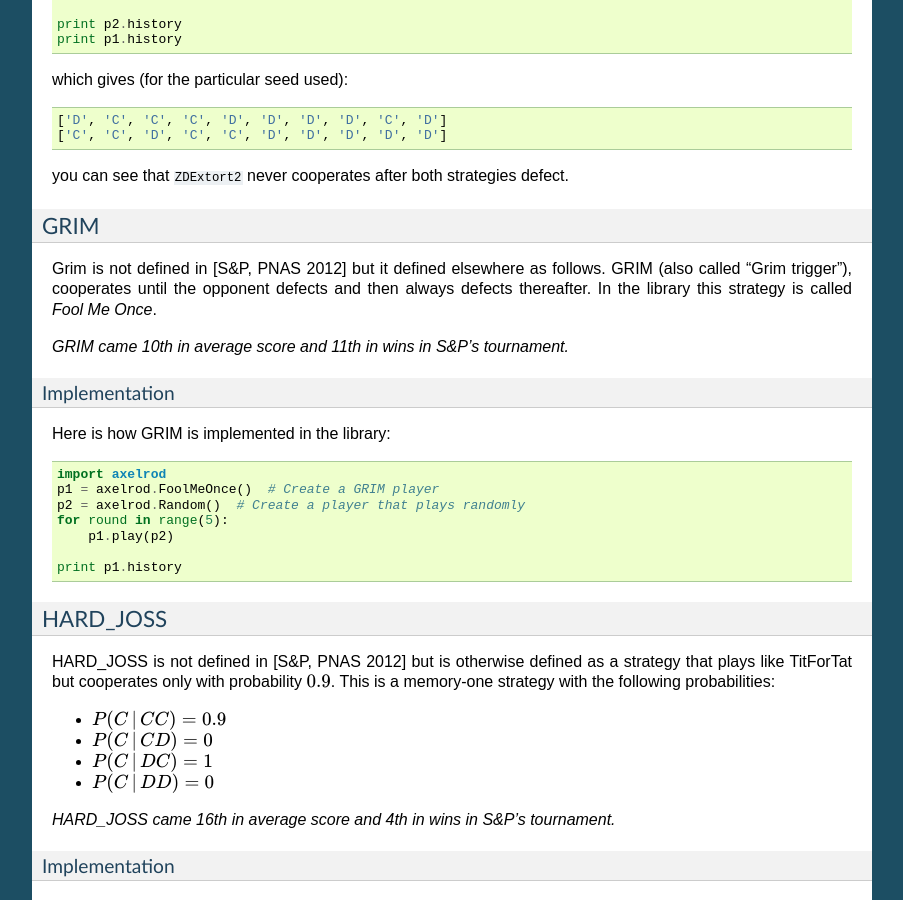
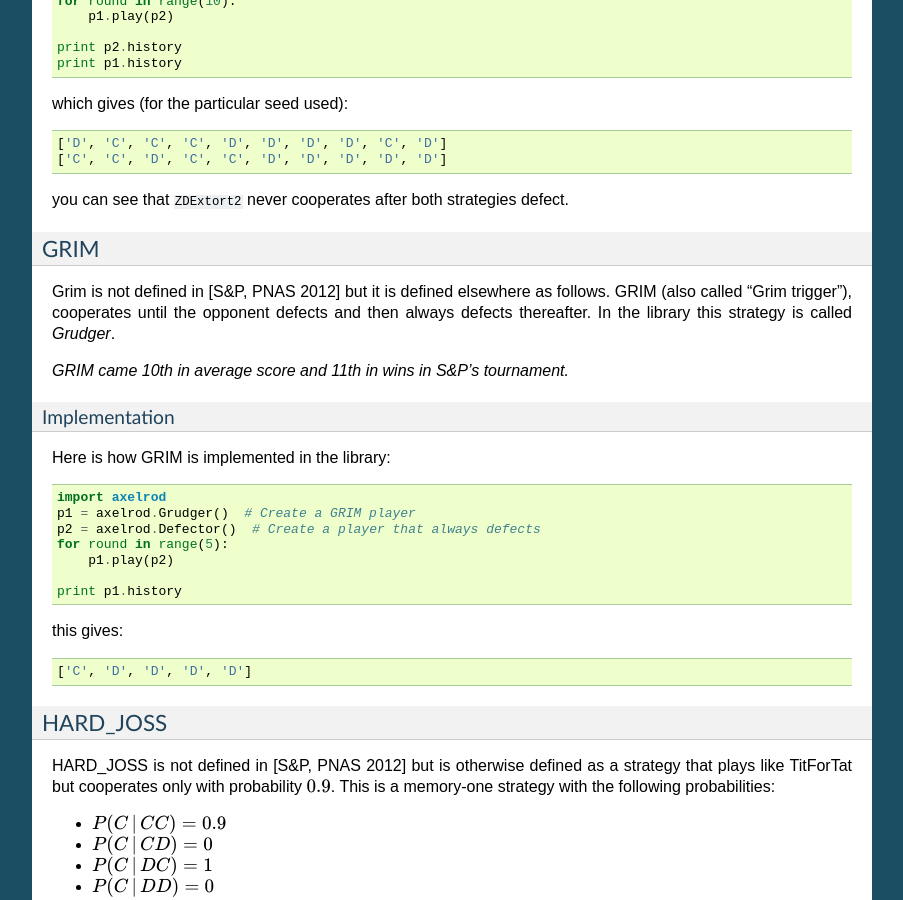
Before and after one commit to Axelrod-Python/Axelrod, a Sphinx documentation site: the page built from docs/overview_of_strategies.rst, in a window 1280 px wide and 900 px high, scrolled down 11276 px. Shown: the whole window, without its empty margins (198-1101 px from the left). Built offline with Sphinx 7.4.7, drawn with Linux system fonts in a browser that asks for light colours.

Commit message:
Fixing GRIM
Implementation was incorrect (not fool me once but grudger).
Also added illustrative example.

```diff
--- a/docs/overview_of_strategies.rst
+++ b/docs/overview_of_strategies.rst
@@ -438,6 +438,8 @@ The following classical strategies are included in the tournament:
 +----------+----------------------+----------------------+
 | TFT      | Tit-For-Tat          | `TitForTat`          |
 +----------+----------------------+----------------------+
+| GRIM     | Grim                 | `Grudger`            |
++----------+----------------------+----------------------+
 | GTFT     | Generous Tit-For-Tat | `GenerousTitForTat`  |
 +----------+----------------------+----------------------+
 | TFT      | TitForTat            | `TitForTat`          |
@@ -668,10 +670,10 @@ you can see that :code:`ZDExtort2` never cooperates after both strategies defect
 GRIM
 ^^^^
 
-Grim is not defined in [S&P, PNAS 2012] but it defined elsewhere as follows.
+Grim is not defined in [S&P, PNAS 2012] but it is defined elsewhere as follows.
 GRIM (also called "Grim trigger"), cooperates until the opponent defects and
 then always defects thereafter. In the library this strategy is called
-*Fool Me Once*.
+*Grudger*.
 
 *GRIM came 10th in average score and 11th in wins in S&P's tournament.*
 
@@ -681,12 +683,16 @@ Implementation
 Here is how GRIM is implemented in the library::
 
     import axelrod
-    p1 = axelrod.FoolMeOnce()  # Create a GRIM player
-    p2 = axelrod.Random()  # Create a player that plays randomly
+    p1 = axelrod.Grudger()  # Create a GRIM player
+    p2 = axelrod.Defector()  # Create a player that always defects
     for round in range(5):
         p1.play(p2)
 
     print p1.history
+
+this gives::
+
+    ['C', 'D', 'D', 'D', 'D']
 
 HARD_JOSS
 ^^^^^^^^^
```
